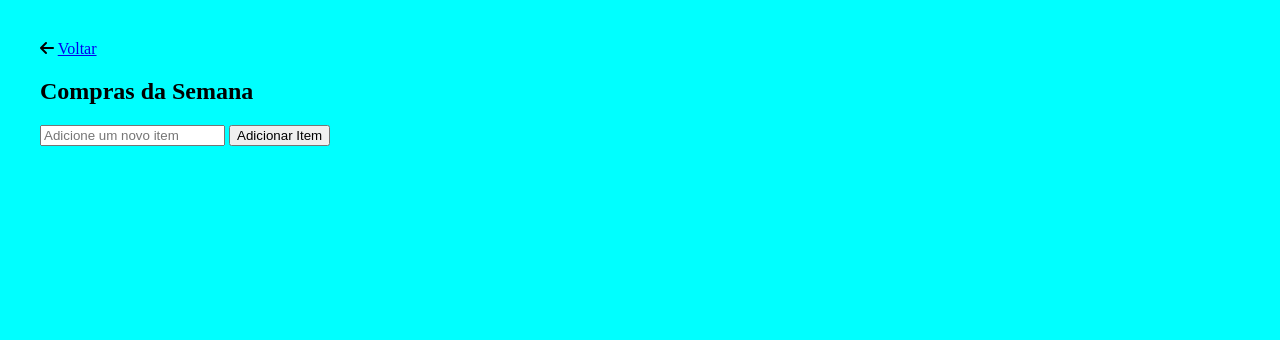
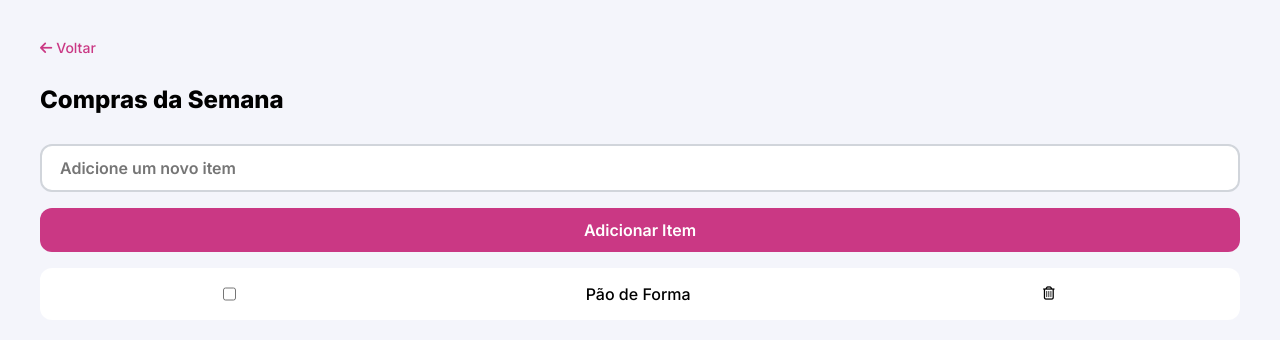
Before and after one commit to isabelasdeveloper/quicklist, a website built with Vite: page index.html in a window 1280 px wide. Built offline with nearby package versions, Linux system fonts and the light colour scheme.

Commit message:
first li added, checkbox pendent

```diff
--- a/index.html
+++ b/index.html
@@ -12,11 +12,11 @@
     <title>Quicklist</title>
   </head>
   <body>
+    <main>
       <nav class="navbar">
-      <i class="fa-solid fa-arrow-left"></i>
-      <a href="#" id="back-btn">Voltar</a>
+        <i class="fa-solid fa-arrow-left navbar-ico"></i>
+        <a href="#" class="navbar-a">Voltar</a>
       </nav>
-
       <section class="container">
         <h1 class="container-title">Compras da Semana</h1>
         <form class="container-form">
@@ -29,6 +29,16 @@
             Adicionar Item
           </button>
         </form>
+        <ul class="container-list">
+          <li class="list-item">
+            <input type="checkbox" class="list-item-checkbox" />
+            <p class="list-item-text">Pão de Forma</p>
+            <button type="button" class="list-item-btn">
+              <i class="fa-regular fa-trash-can"></i>
+            </button>
+          </li>
+        </ul>
       </section>
+    </main>
   </body>
 </html>
--- a/src/styles/abstract/_mixins.scss
+++ b/src/styles/abstract/_mixins.scss
@@ -1,3 +1,5 @@
+@use "/src/styles/abstract/variaveis";
+
 @mixin font($fs, $fw, $lh) {
   font-family: variaveis.$font-primary;
   font-size: $fs;
@@ -20,3 +22,23 @@
 @mixin link() {
   @include font(0.875rem, 500, 1rem);
 }
+
+@mixin btn-primary() {
+  @include label();
+  color: variaveis.$always-white;
+  background-color: variaveis.$color-brand;
+  border: none;
+  height: 44px;
+  padding: 10px 24px;
+  border-radius: 12px;
+}
+
+@mixin input-primary() {
+  @include label();
+  color: variaveis.$content-tertiary;
+  padding: 0 18px;
+  border-radius: 0.75rem;
+  border: 2px solid variaveis.$border-primary;
+  background: variaveis.$bg-secondary;
+  height: 2.75rem;
+}
--- /dev/null
+++ b/src/styles/components/_form.scss
@@ -0,0 +1,28 @@
+@use "/src/styles/abstract/mixins";
+@use "/src/styles/abstract/variaveis";
+
+.container {
+  &-title {
+    @include mixins.title();
+  }
+  &-form {
+    display: flex;
+    flex-direction: column;
+    gap: 1rem;
+    &-input {
+      @include mixins.input-primary();
+      &:hover {
+        color: variaveis.$content-tertiary;
+        border-color: variaveis.$border-hover;
+      }
+      &:focus {
+        color: variaveis.$content-primary;
+        border-color: variaveis.$color-brand;
+        outline: none;
+      }
+    }
+    &-button {
+      @include mixins.btn-primary();
+    }
+  }
+}
--- /dev/null
+++ b/src/styles/components/_list.scss
@@ -0,0 +1,30 @@
+@use "/src/styles/abstract/mixins";
+@use "/src/styles/abstract/variaveis";
+
+.container-list {
+  padding: 0;
+  list-style: none;
+  display: flex;
+  flex-direction: column;
+  gap: 0.75rem;
+  padding: 0;
+
+  .list-item {
+    @include mixins.paragraph();
+    display: flex;
+    padding: 0 12px;
+    justify-content: space-around;
+    background-color: variaveis.$bg-secondary;
+    border-radius: 12px;
+    gap: 12px;
+    &-checkbox {
+      border-radius: 6px;
+      border: 1px solid variaveis.$border-primary;
+      background: variaveis.$bg-secondary;
+    }
+    &-btn {
+      border: none;
+      background: none;
+    }
+  }
+}
--- a/src/styles/components/_navbar.scss
+++ b/src/styles/components/_navbar.scss
@@ -0,0 +1,15 @@
+@use "/src/styles/abstract/mixins";
+@use "/src/styles/abstract/variaveis";
+
+.navbar {
+  @include mixins.link();
+  display: flex;
+  gap: 0.25rem;
+  align-items: center;
+  color: variaveis.$color-brand;
+  &-a {
+    text-decoration: none;
+    color: variaveis.$color-brand;
+    cursor: pointer;
+  }
+}
--- a/src/styles/main.scss
+++ b/src/styles/main.scss
@@ -1,12 +1,14 @@
-@use "/src/styles/abstract/mixins";
-@use "/src/styles/abstract/variaveis";
+@use "./abstract/variaveis";
+@use "./abstract/mixins";
 
 @use "./components/navbar";
+@use "./components/form";
+@use "./components/list";
 
 @import url("https://fonts.googleapis.com/css2?family=Inter:ital,opsz,wght@0,14..32,100..900;1,14..32,100..900&display=swap");
 
 body {
-  background-color: aqua;
+  background-color: variaveis.$bg-primary;
   display: flex;
   flex-direction: column;
   padding: 2rem;
```
Lines whose indentation alone changed are shown as unchanged.
